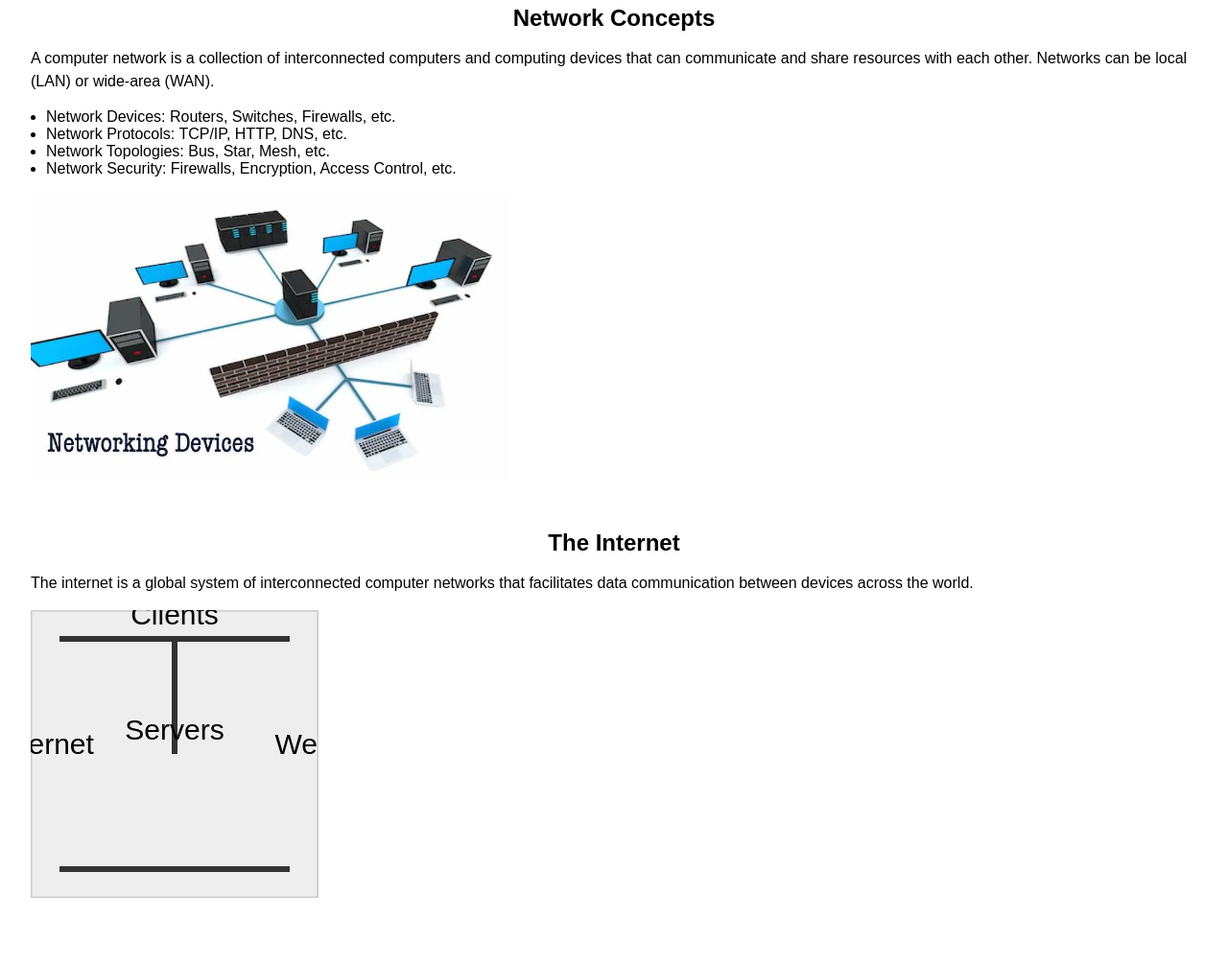
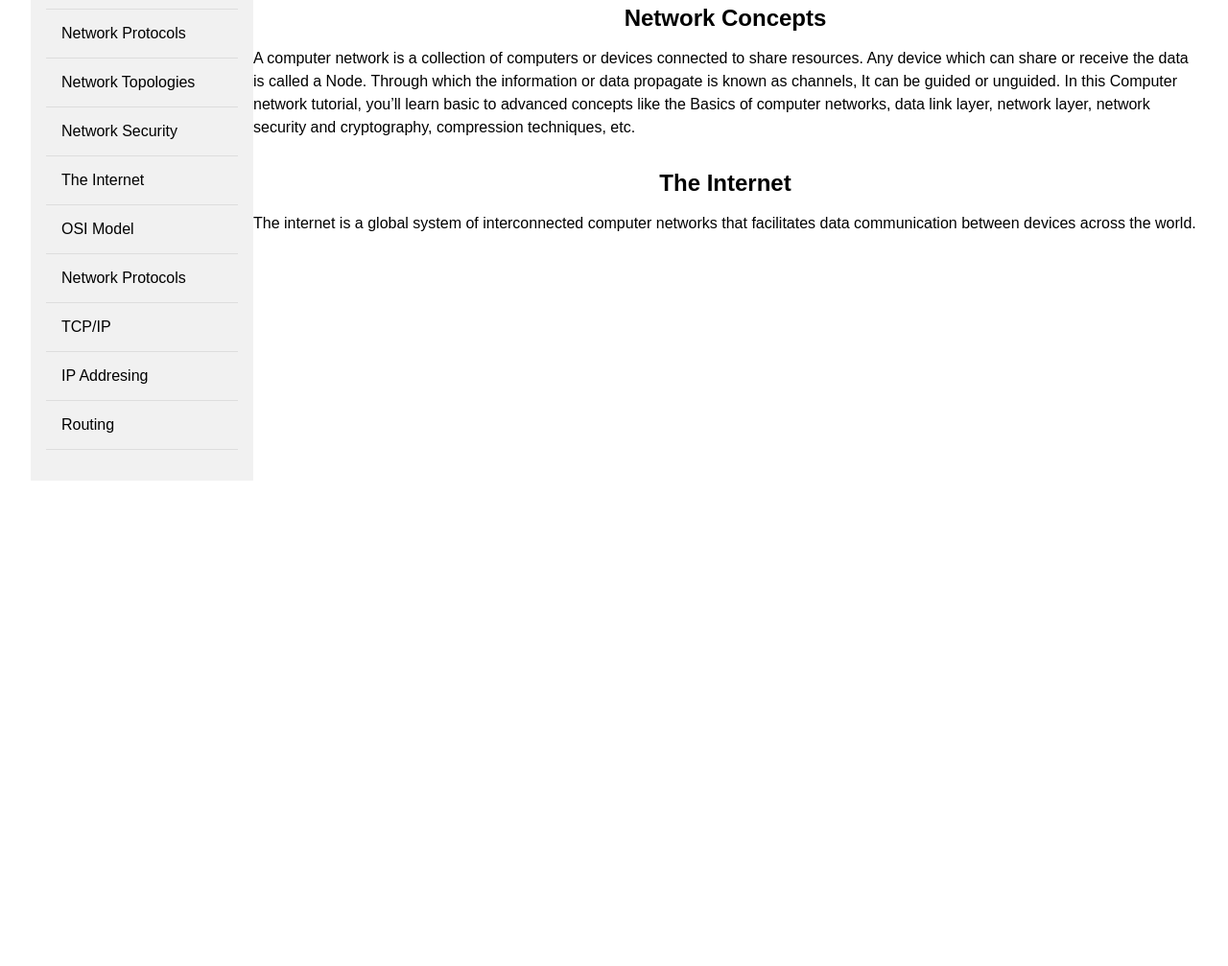
Before and after one commit to vishnukoyyada/netflix, a plain HTML site: page Products/CN/cn.html in a window 1280 px wide. Shown: the part 105-1112 px from the top of the page at 96% size. After the commit the page ends 800 px from the top, so only its background shows below. Drawn offline with Linux system fonts and the light colour scheme.

Commit message:
adde Cn page properly

```diff
--- a/Products/CN/cn.html
+++ b/Products/CN/cn.html
@@ -7,34 +7,45 @@
   <link rel="stylesheet" href="style.css">
 </head>
 <body>
+  <div class="container">
+    <nav class="slider">
+      <ul class="slider-list">
+        <li class="slider-item">Network Devices</li>
+        <li class="slider-item">Network Protocols</li>
+        <li class="slider-item">Network Topologies</li>
+        <li class="slider-item">Network Security</li>
+        <li class="slider-item">The Internet</li>
+        <li class="slider-item">OSI Model</li>
+        <li class="slider-item">Network Protocols</li>
+        <li class="slider-item">TCP/IP</li>
+        <li class="slider-item">IP Addresing</li>
+        <li class="slider-item">Routing</li>
+      </ul>
+    </nav>
+
+    <main class="content">
       <h1>Introduction to Computer Networks</h1>
 
       <section id="network-concepts">
         <h2>Network Concepts</h2>
-    <p>A computer network is a collection of interconnected computers and computing devices that can communicate and share resources with each other. Networks can be local (LAN) or wide-area (WAN).</p>
-    <ul>
-      <li>Network Devices: Routers, Switches, Firewalls, etc.</li>
-      <li>Network Protocols: TCP/IP, HTTP, DNS, etc.</li>
-      <li>Network Topologies: Bus, Star, Mesh, etc.</li>
-      <li>Network Security: Firewalls, Encryption, Access Control, etc.</li>
-    </ul>
-    <img src="../../Assets/Different-networking-devices.webp" alt="Network Devices">
+        <p>
+          A computer network is a collection of computers or devices connected to share resources. Any device which can share or receive the data is called a Node. Through which the information or data propagate is known as channels, It can be guided or unguided.
+
+In this Computer network tutorial, you’ll learn basic to advanced concepts like the Basics of computer networks, data link layer, network layer, network security and cryptography, compression techniques, etc.
+        </p>
+
+        <div class="popup-container">
+          <p class="popup-text"></p>  </div>
       </section>
 
       <section id="internet">
         <h2>The Internet</h2>
         <p>The internet is a global system of interconnected computer networks that facilitates data communication between devices across the world.</p>
-    <p><svg id="roadmap" viewBox="0 0 100 100" xmlns="http://www.w3.org/2000/svg">
-        <path d="M0 0 L100 0 L100 100 L0 100 Z" stroke="#ccc" fill="#eee" />
-        <path d="M10 10 L90 10" stroke="#333" stroke-width="2" />
-        <path d="M50 10 L50 50" stroke="#333" stroke-width="2" />
-        <path d="M10 90 L90 90" stroke="#333" stroke-width="2" />
-        <text x="50" y="5" font-size="10" text-anchor="middle">Clients</text>
-        <text x="50" y="45" font-size="10" text-anchor="middle">Servers</text>
-        <text x="5" y="50" font-size="10" text-anchor="middle">Internet</text>
-        <text x="95" y="50" font-size="10" text-anchor="middle">Web</text>
-      </svg></p>
+
       </section>
+    </main>
+  </div>
 
+  <script src="script.js"></script>
 </body>
 </html>
--- a/Products/CN/style.css
+++ b/Products/CN/style.css
@@ -28,11 +28,31 @@ body {
   margin-bottom: 1rem;
 }
 
-  #roadmap {
-    width: 300px;
-    margin: 0 auto;
+.container {
+  display: flex;
 }
 
-  #roadmap text {
-    font-family: sans-serif;
+.slider {
+  width: 200px;
+  background-color: #f1f1f1;
+  padding: 1rem;
 }
+
+.slider-list {
+  list-style: none;
+  padding: 0;
+}
+
+.slider-item {
+  padding: 1rem;
+  cursor: pointer;
+  border-bottom: 1px solid #ddd;
+}
+
+.slider-item:hover {
+  background-color: #eee;
+}
+
+.content {
+  flex: 1;
+}
```
Lines whose indentation alone changed are shown as unchanged.
